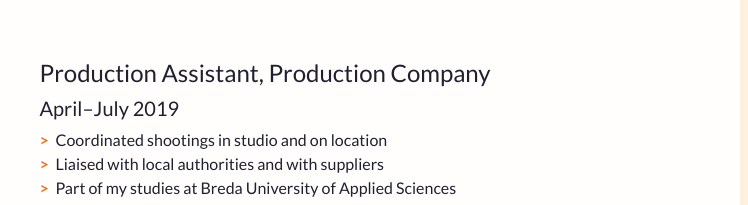
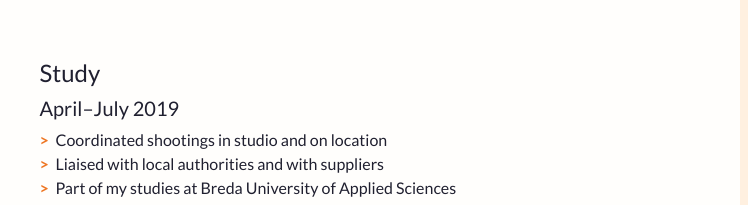
Before and after one commit to maudvdaa/cvmaud, a plain HTML site: page index.html in a window 1280 px wide. Shown: the part 225-430 px from the top of the page, 185-933 px from the left. Drawn offline with nearby package versions, Linux system fonts and the light colour scheme.

Commit message:
study
study

```diff
--- a/index.html
+++ b/index.html
@@ -89,7 +89,7 @@
                   <img class="biography-logo mw-100 d-block mx-auto" src="images/employers/projector.svg" alt="Company logo" width="80">
                 </div>
                 <div class="biography-contents col-9 col-sm-10 col-md-9 col-lg-10">
-                  <h4>Production Assistant, Production Company</h4>
+                  <h4>Study&nbsp;</h4>
                   <h5>April&ndash;July 2019</h5>
                   <!-- Use the list below to talk about your achievements -->
                   <ul class="biography-details list-unstyled">
```
